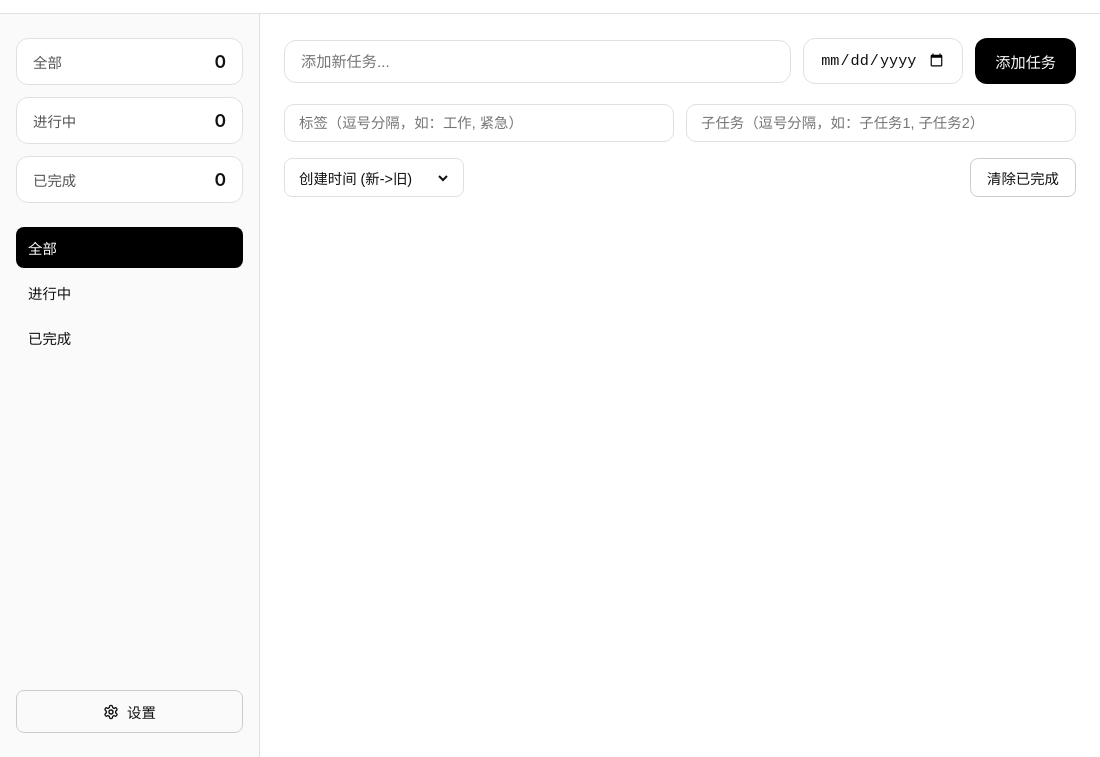
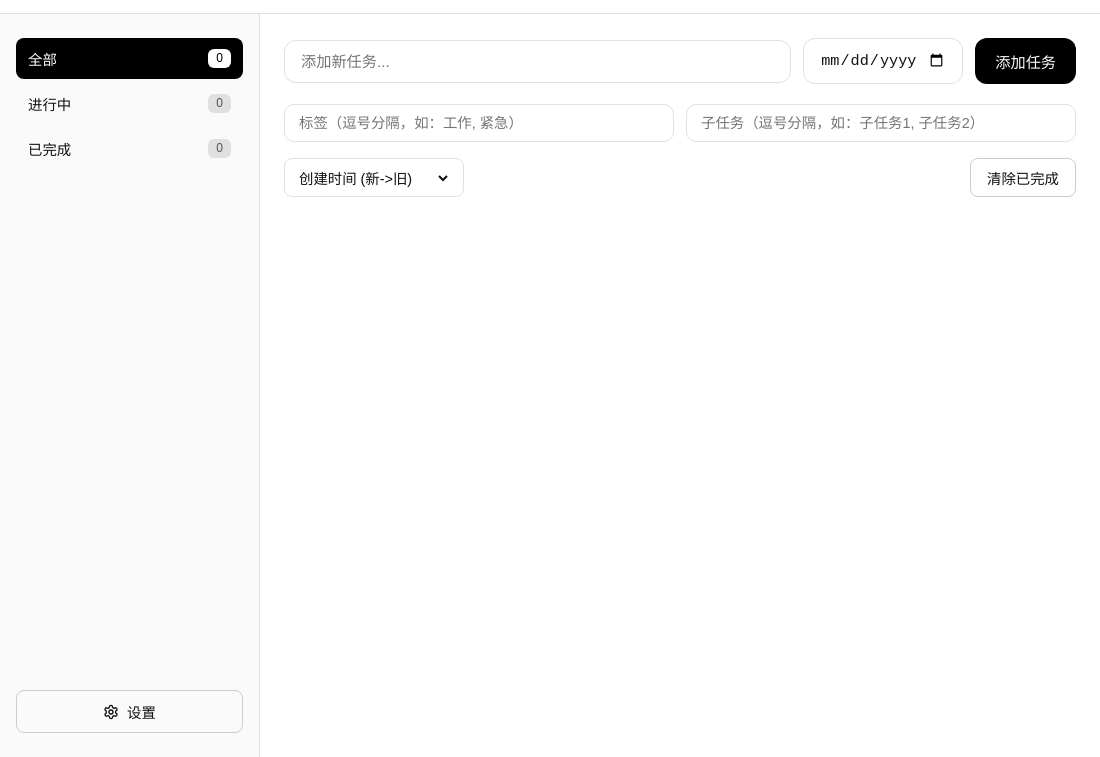
Before and after one commit to JunLoye/Todo-List, an Electron app: page index.html in a window 1100 px wide. Shown: the part 43-800 px from the top of the page. Drawn offline with nearby package versions, Linux system fonts and the light colour scheme; no server answers.

Commit message:
feat(style): 优化样式
- 整合筛选和计数模块

```diff
--- a/index.html
+++ b/index.html
@@ -1,13 +1,11 @@
 <!DOCTYPE html>
 <html lang="zh-CN">
-
 <head>
   <meta charset="UTF-8">
   <meta name="viewport" content="width=device-width, initial-scale=1.0">
   <meta http-equiv="Content-Security-Policy"
     content="default-src 'self'; style-src 'self' 'unsafe-inline'; script-src 'self' https://cdn.jsdelivr.net">
   <title>Todo List</title>
-
   <link rel="stylesheet" href="statics/css/variables.css">
   <link rel="stylesheet" href="statics/css/base.css">
   <link rel="stylesheet" href="statics/css/sidebar.css">
@@ -15,41 +13,27 @@
   <link rel="stylesheet" href="statics/css/components.css">
   <link rel="stylesheet" href="statics/css/settings.css">
 </head>
-
 <body>
   <div class="app">
-    <header class="app-header">
-      <h1>Todo List</h1>
-    </header>
-
+    <header class="app-header"><h1>Todo List</h1></header>
     <div class="main-container">
       <aside class="sidebar">
-        <div class="stats">
-          <div class="stat-card">
-            <span class="stat-label">全部</span>
-            <span class="stat-value" id="totalCount">0</span>
-          </div>
-          <div class="stat-card">
-            <span class="stat-label">进行中</span>
-            <span class="stat-value" id="activeCount">0</span>
-          </div>
-          <div class="stat-card">
-            <span class="stat-label">已完成</span>
-            <span class="stat-value" id="completedCount">0</span>
-          </div>
+        <!-- 统计卡片已移除，整合到筛选按钮中 -->
+        <div class="filter-group">
+          <button data-filter="all" class="filter-btn active">
+            全部 <span class="filter-count" id="totalCount">0</span>
+          </button>
+          <button data-filter="active" class="filter-btn">
+            进行中 <span class="filter-count" id="activeCount">0</span>
+          </button>
+          <button data-filter="completed" class="filter-btn">
+            已完成 <span class="filter-count" id="completedCount">0</span>
+          </button>
         </div>
-
-        <div class="filter-group">
-          <button data-filter="all" class="filter-btn active">全部</button>
-          <button data-filter="active" class="filter-btn">进行中</button>
-          <button data-filter="completed" class="filter-btn">已完成</button>
-        </div>
-
         <div class="sidebar-footer">
           <button id="settingsBtn" class="settings-entry-btn">
             <svg width="16" height="16" viewBox="0 0 24 24" fill="none" stroke="currentColor" stroke-width="2">
-              <path
-                d="M12.22 2h-.44a2 2 0 0 0-2 2v.18a2 2 0 0 1-1 1.73l-.43.25a2 2 0 0 1-2 0l-.15-.08a2 2 0 0 0-2.73.73l-.22.38a2 2 0 0 0 .73 2.73l.15.1a2 2 0 0 1 1 1.72v.51a2 2 0 0 1-1 1.74l-.15.09a2 2 0 0 0-.73 2.73l.22.38a2 2 0 0 0 2.73.73l.15-.08a2 2 0 0 1 2 0l.43.25a2 2 0 0 1 1 1.73V20a2 2 0 0 0 2 2h.44a2 2 0 0 0 2-2v-.18a2 2 0 0 1 1-1.73l.43-.25a2 2 0 0 1 2 0l.15.08a2 2 0 0 0 2.73-.73l.22-.39a2 2 0 0 0-.73-2.73l-.15-.08a2 2 0 0 1-1-1.74v-.5a2 2 0 0 1 1-1.74l.15-.1a2 2 0 0 0 .73-2.73l-.22-.38a2 2 0 0 0-2.73-.73l-.15.08a2 2 0 0 1-2 0l-.43-.25a2 2 0 0 1-1-1.73V4a2 2 0 0 0-2-2z" />
+              <path d="M12.22 2h-.44a2 2 0 0 0-2 2v.18a2 2 0 0 1-1 1.73l-.43.25a2 2 0 0 1-2 0l-.15-.08a2 2 0 0 0-2.73.73l-.22.38a2 2 0 0 0 .73 2.73l.15.1a2 2 0 0 1 1 1.72v.51a2 2 0 0 1-1 1.74l-.15.09a2 2 0 0 0-.73 2.73l.22.38a2 2 0 0 0 2.73.73l.15-.08a2 2 0 0 1 2 0l.43.25a2 2 0 0 1 1 1.73V20a2 2 0 0 0 2 2h.44a2 2 0 0 0 2-2v-.18a2 2 0 0 1 1-1.73l.43-.25a2 2 0 0 1 2 0l.15.08a2 2 0 0 0 2.73-.73l.22-.39a2 2 0 0 0-.73-2.73l-.15-.08a2 2 0 0 1-1-1.74v-.5a2 2 0 0 1 1-1.74l.15-.1a2 2 0 0 0 .73-2.73l-.22-.38a2 2 0 0 0-2.73-.73l-.15.08a2 2 0 0 1-2 0l-.43-.25a2 2 0 0 1-1-1.73V4a2 2 0 0 0-2-2z" />
               <circle cx="12" cy="12" r="3" />
             </svg>
             设置
--- a/statics/css/sidebar.css
+++ b/statics/css/sidebar.css
@@ -85,3 +85,23 @@
   .settings-entry-btn:hover {
     background: var(--btn-secondary-hover-bg);
   }
+
+  .filter-btn {
+    display: flex;
+    justify-content: space-between;
+    align-items: center;
+  }
+  .filter-count {
+    background: var(--border-color);
+    color: var(--text-secondary);
+    font-size: 0.75rem;
+    padding: 0 8px;
+    border-radius: 6px;
+    min-width: 20px;
+    text-align: center;
+    line-height: 1.6;
+  }
+  .filter-btn.active .filter-count {
+    background: var(--filter-active-color);
+    color: var(--filter-active-bg);
+  }
```
Also changed, not shown: README.md, pictures/1.png (added), statics/css/todo.css (indentation only).
